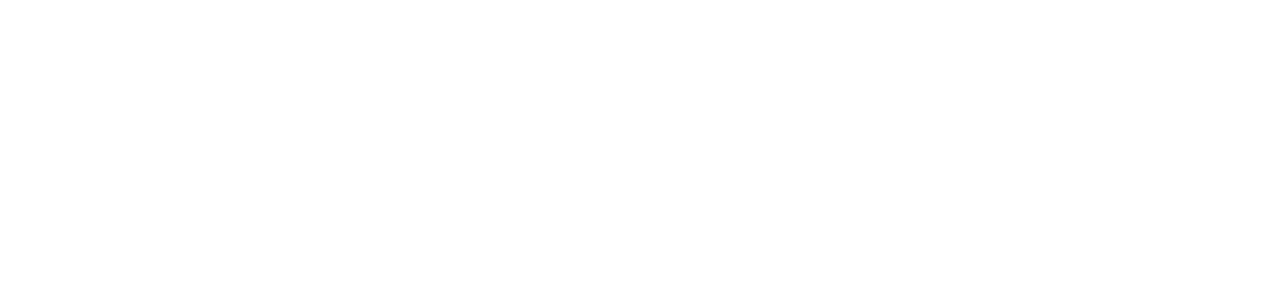
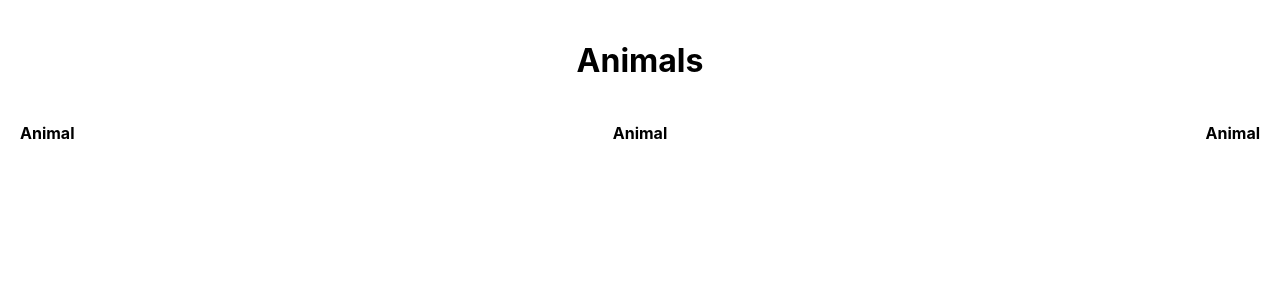
Before and after one commit to brunozn/react-components-with-props, a React (Create React App) app: page / in a window 1280 px wide. Shown: the top 300 px of the page. Built offline with nearby package versions, Linux system fonts and the light colour scheme.

Commit message:
Criando card

```diff
--- /dev/null
+++ b/src/components/AnimalCard/AnimalCard.js
@@ -0,0 +1,6 @@
+import React from "react";
+import "./AnimalCard.css";
+
+export default function AnimalCard() {
+  return <h4>Animal</h4>;
+}
--- a/src/components/App/App.css
+++ b/src/components/App/App.css
@@ -1,38 +1,11 @@
-.App {
-  text-align: center;
+.wrapper {
+  display: flex;
+  flex-wrap: wrap;
+  justify-content: space-between;
+  padding: 20px;
 }
 
-.App-logo {
-  height: 40vmin;
-  pointer-events: none;
+.wrapper h1 {
+  text-align: center;
+  width: 100%;
 }
-
-@media (prefers-reduced-motion: no-preference) {
-  .App-logo {
-    animation: App-logo-spin infinite 20s linear;
-  }
-}
-
-.App-header {
-  background-color: #282c34;
-  min-height: 100vh;
-  display: flex;
-  flex-direction: column;
-  align-items: center;
-  justify-content: center;
-  font-size: calc(10px + 2vmin);
-  color: white;
-}
-
-.App-link {
-  color: #61dafb;
-}
-
-@keyframes App-logo-spin {
-  from {
-    transform: rotate(0deg);
-  }
-  to {
-    transform: rotate(360deg);
-  }
-}
--- a/src/components/App/App.js
+++ b/src/components/App/App.js
@@ -1,8 +1,18 @@
 import React from "react";
 import "./App.css";
 
+import data from "./data";
+import AnimalCard from "../AnimalCard/AnimalCard";
+
 function App() {
-  return <></>;
+  return (
+    <div className="wrapper">
+      <h1> Animals</h1>
+      {data.map((animal) => (
+        <AnimalCard key={animal.name} name={animal.name} />
+      ))}
+    </div>
+  );
 }
 
 export default App;
--- /dev/null
+++ b/src/components/App/data.js
@@ -0,0 +1,28 @@
+export default [
+  {
+    name: "Lion",
+    scientificName: "Panthero leo",
+    size: 140,
+    diet: ["meat"],
+  },
+  {
+    name: "Gorilla",
+    scientificName: "Gorilla beringei",
+    size: 205,
+    diet: ["plants", "insects"],
+    additional: {
+      notes:
+        "This is the eastern gorilla. There is also a western gorilla that is a different species.",
+    },
+  },
+  {
+    name: "Zebra",
+    scientificName: "Equus quagga",
+    size: 322,
+    diet: ["plants"],
+    additional: {
+      notes: "There are three different species of zebra.",
+      link: "https://en.wikipedia.org/wiki/Zebra",
+    },
+  },
+];
```
Also changed, not shown: src/components/AnimalCard/AnimalCard.css (added).
